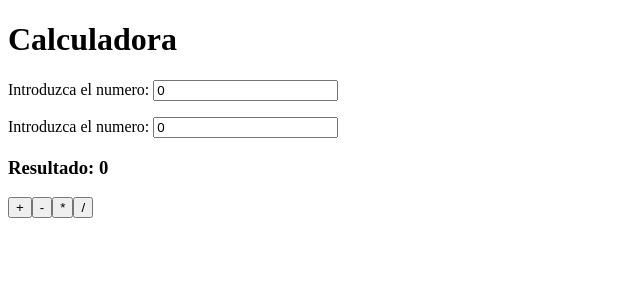
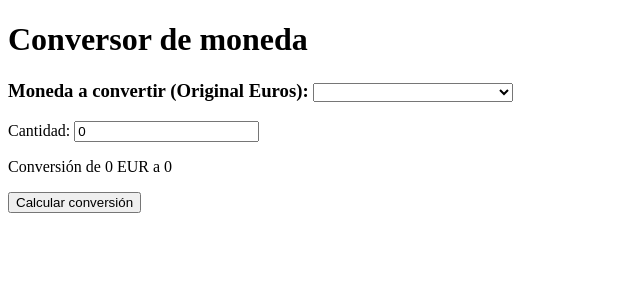
Before and after one commit to RicardoMorenoVentas/Proyecto_13042023, an Angular app: page / in a window 1280 px wide. Shown: the top 300 px of the page, without its empty margins (0-640 px from the left). Built offline with nearby package versions, Linux system fonts and the light colour scheme.

Commit message:
Finalizado conversor

```diff
--- a/src/app/app.component.html
+++ b/src/app/app.component.html
@@ -1,2 +1,3 @@
 <!-- <app-two-way-binding></app-two-way-binding> -->
-<app-calculadora></app-calculadora>
+<!-- <app-calculadora></app-calculadora> -->
+<app-conversor></app-conversor>
--- a/src/app/app.module.ts
+++ b/src/app/app.module.ts
@@ -6,12 +6,14 @@ import { AppComponent } from './app.component';
 import { TwoWayBindingComponent } from './two-way-binding/two-way-binding.component';
 import { FormsModule } from '@angular/forms';
 import { CalculadoraComponent } from './calculadora/calculadora.component';
+import { ConversorComponent } from './conversor/conversor.component';
 
 @NgModule({
   declarations: [
     AppComponent,
     TwoWayBindingComponent,
-    CalculadoraComponent
+    CalculadoraComponent,
+    ConversorComponent
   ],
   imports: [
     BrowserModule,
--- /dev/null
+++ b/src/app/conversor/conversor.component.html
@@ -0,0 +1,9 @@
+<h1>Conversor de moneda</h1>
+<h3>Moneda a convertir (Original Euros): <select [(ngModel)]="opcion_seleccionada">
+    <option value='USD'>Dolar Estado Unidense (USD)</option>
+    <option value='YEN'>Yenes japoneses</option>
+    <option value='AUD'>Dolares australianos</option>
+</select></h3>
+<p>Cantidad: <input type="number" [(ngModel)]="moneda_origen"></p>
+<p>Conversión de {{moneda_origen}} EUR a {{moneda_resultado}} {{opcion_seleccionada}}</p>
+<button (click)="calcular()">Calcular conversión</button>
--- /dev/null
+++ b/src/app/conversor/conversor.component.ts
@@ -0,0 +1,26 @@
+import { Component } from '@angular/core';
+
+@Component({
+  selector: 'app-conversor',
+  templateUrl: './conversor.component.html',
+  styleUrls: ['./conversor.component.css']
+})
+export class ConversorComponent {
+    moneda_origen:number = 0;
+    opcion_seleccionada:string = "";
+    moneda_resultado:number = 0;
+
+    calcular(){
+      switch(this.opcion_seleccionada){
+        case "USD":
+          this.moneda_resultado = this.moneda_origen * 1.10;
+          break;
+        case "YEN":
+          this.moneda_resultado = this.moneda_origen * 146.67;
+          break;
+        case "AUD":
+          this.moneda_resultado = this.moneda_origen * 1.64;
+          break;
+      }
+    }
+}
```
Also changed, not shown: src/app/conversor/conversor.component.css (added), 1 other file (tests, documents, lock files or other folders).
